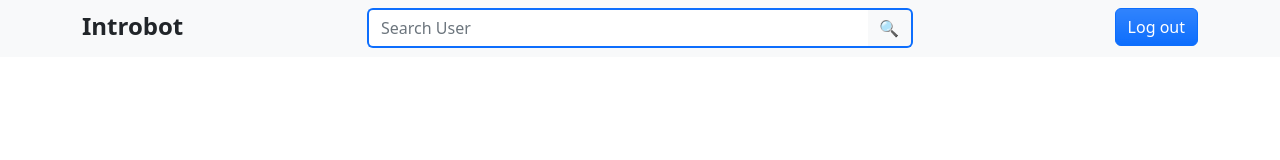
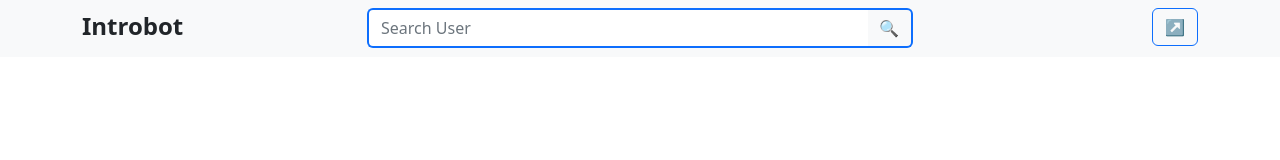
Before and after one commit to manishshahi1/template, a plain HTML site: page dashboard.html in a window 1280 px wide. Drawn offline with nearby package versions, Linux system fonts and the light colour scheme.

Commit message:
added emoji instead of log out text

```diff
--- a/dashboard.html
+++ b/dashboard.html
@@ -48,7 +48,7 @@
             </form>
           </div>
           <div class="col-3">
-            <a class="btn btn-primary bg-gradient float-end">Log out</a>
+            <a class="btn btn-outline-primary bg-gradient float-end">↗️</a>
           </div>
         </div>
       </div>
```
